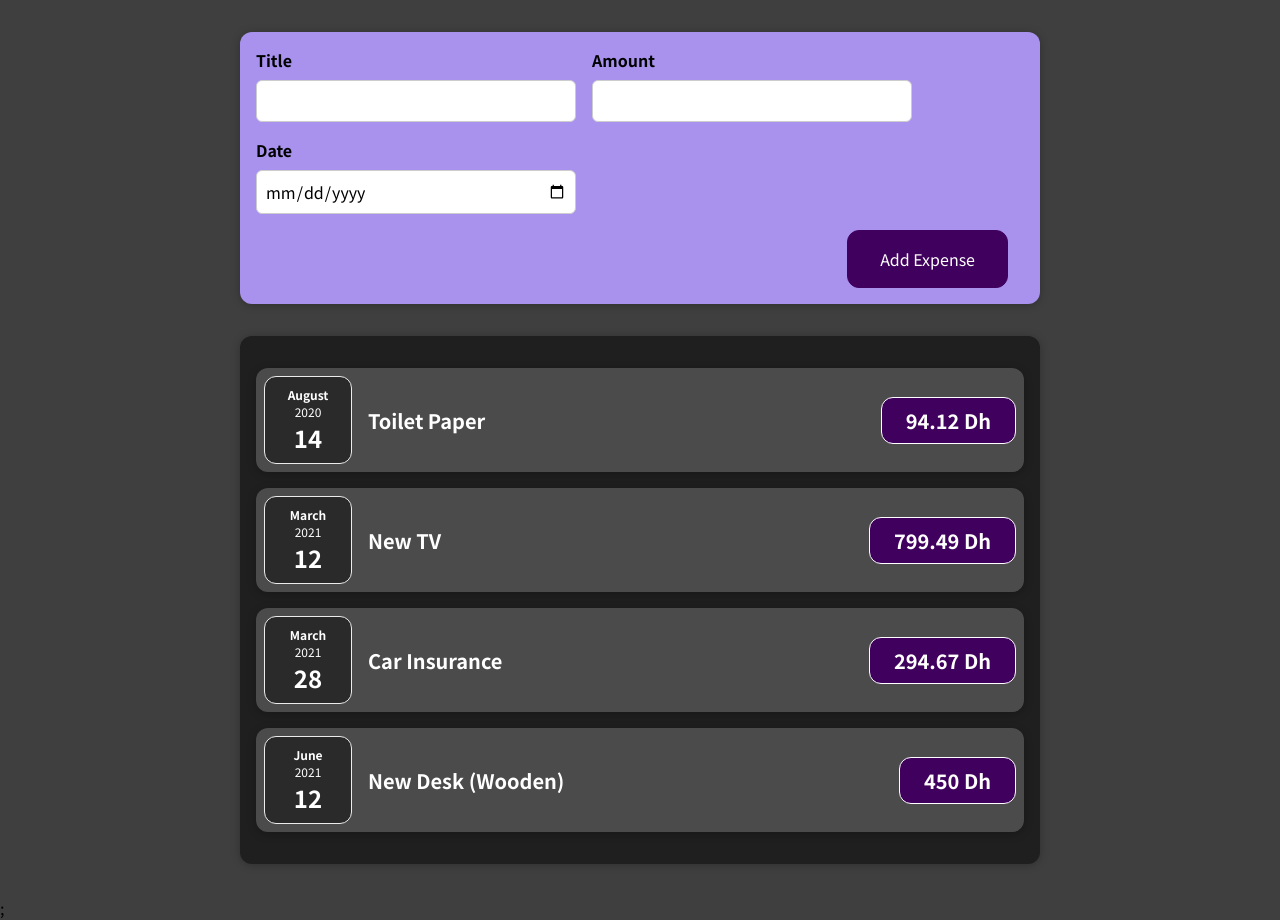
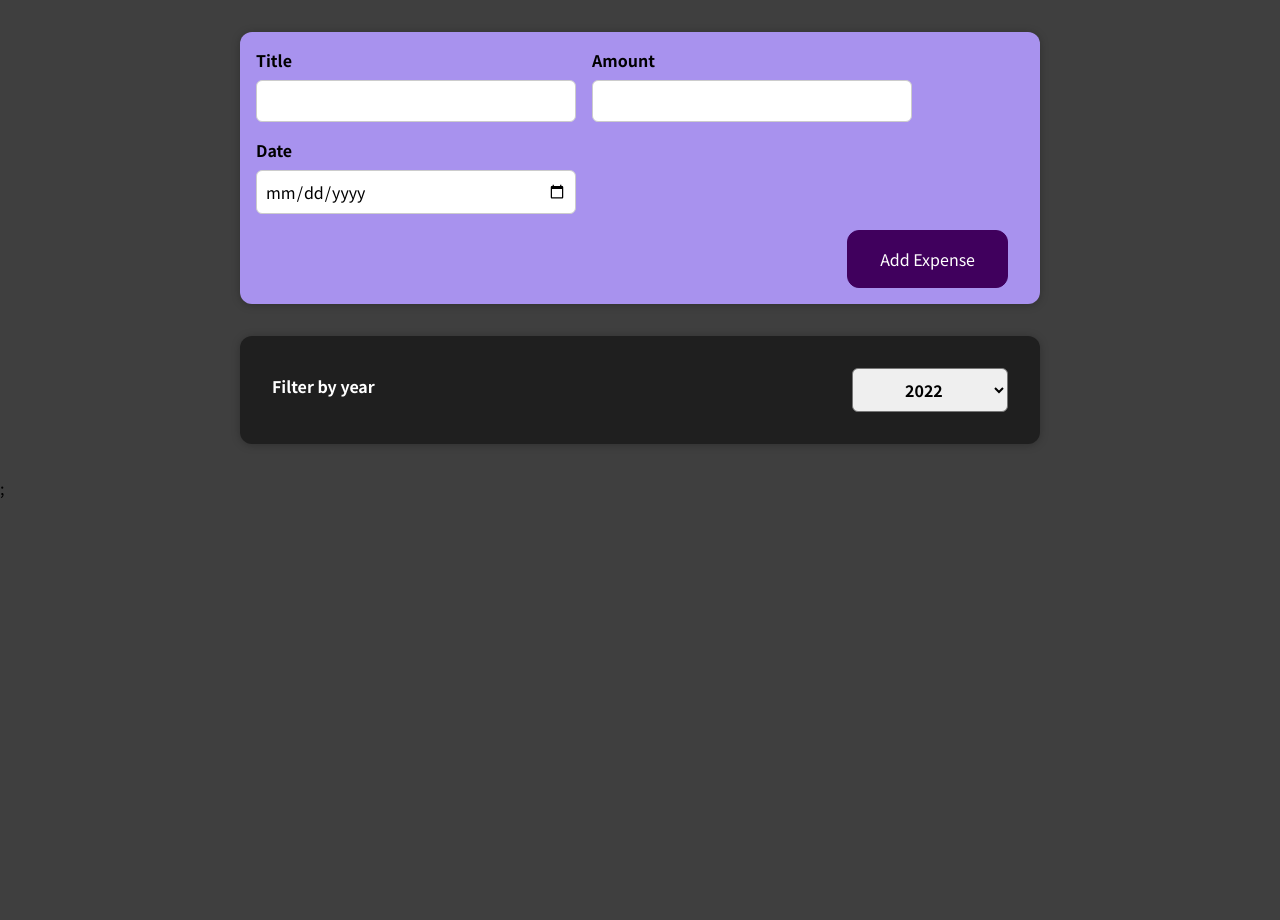
Before and after one commit to chebihiF/expenses-app-Suptech, a React (Create React App) app: page / in a window 1280 px wide. After the commit the page ends 800 px from the top, so only its background shows below. Built offline with nearby package versions, Linux system fonts and the light colour scheme.

Commit message:
add date filter

```diff
--- a/src/components/Expenses/Expenses.js
+++ b/src/components/Expenses/Expenses.js
@@ -1,14 +1,28 @@
 /** @format */
+import { useState } from "react";
 import Card from "../UI/Card";
 import ExpenseItem from "./ExpenseItem";
 import "./Expenses.css";
+import ExpensesFilter from "./ExpensesFilter";
 
 const Expenses = ({ expenses }) => {
+  const [filteredYear, setFiltredYear] = useState("2022");
+
+  const filterChangeHandler = (selectedYear) => {
+    setFiltredYear(selectedYear);
+  };
+
+  const filteredExpenses = expenses.filter((expense) => {
+    return expense.date.getFullYear().toString() === filteredYear;
+  });
+
   return (
     <>
       <Card className="expenses">
-        {expenses.map((expense) => (
+        <ExpensesFilter onChangeFilter={filterChangeHandler} />
+        {filteredExpenses.map((expense) => (
           <ExpenseItem
+            key={expense.id}
             title={expense.title}
             amount={expense.amount}
             date={expense.date}
--- /dev/null
+++ b/src/components/Expenses/ExpensesFilter.css
@@ -0,0 +1,26 @@
+/** @format */
+
+.expenses-filter {
+  color: white;
+  padding: 0 1rem;
+}
+
+.expenses-filter__control {
+  display: flex;
+  width: 100%;
+  align-items: center;
+  justify-content: space-between;
+  margin: 1rem 0;
+}
+
+.expenses-filter label {
+  font-weight: bold;
+  margin-bottom: 0.5rem;
+}
+
+.expenses-filter select {
+  font: inherit;
+  padding: 0.5rem 3rem;
+  font-weight: bold;
+  border-radius: 6px;
+}
--- /dev/null
+++ b/src/components/Expenses/ExpensesFilter.js
@@ -0,0 +1,23 @@
+/** @format */
+import "./ExpensesFilter.css";
+const ExpensesFilter = ({ onChangeFilter }) => {
+  const dropdownChangeHandler = (event) => {
+    onChangeFilter(event.target.value);
+  };
+
+  return (
+    <div className="expenses-filter">
+      <div className="expenses-filter__control">
+        <label>Filter by year</label>
+        <select onChange={dropdownChangeHandler}>
+          <option value="2022">2022</option>
+          <option value="2021">2021</option>
+          <option value="2020">2020</option>
+          <option value="2019">2019</option>
+        </select>
+      </div>
+    </div>
+  );
+};
+
+export default ExpensesFilter;
```
